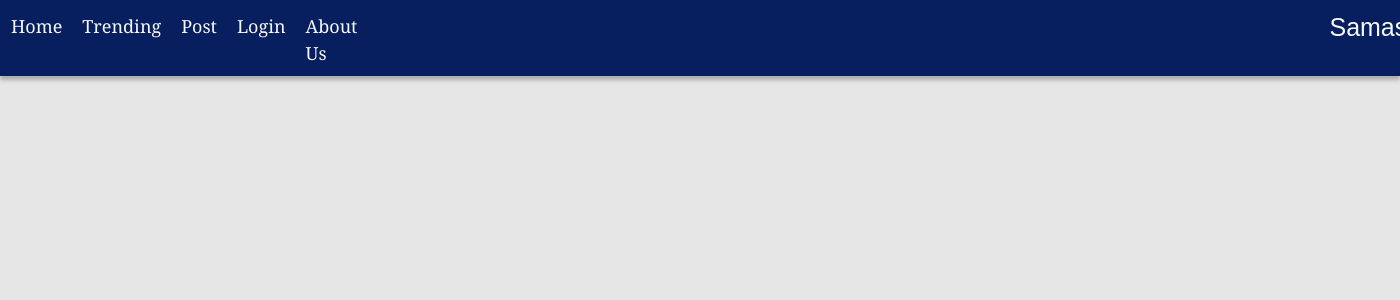
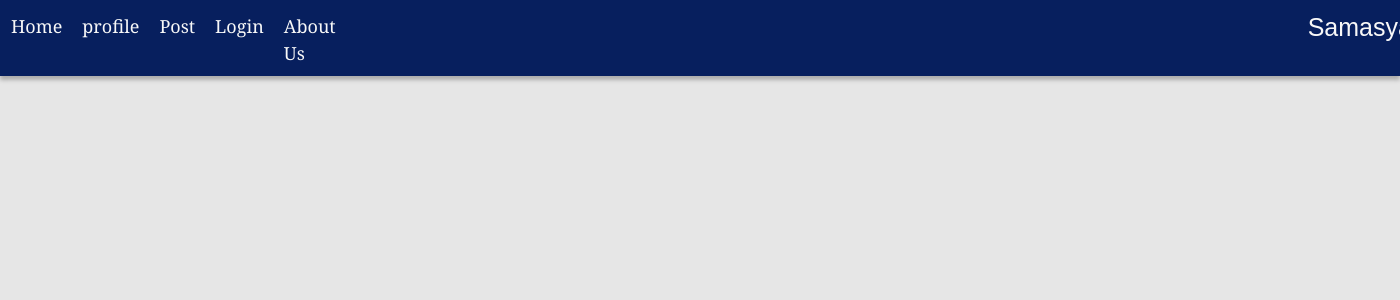
Before and after one commit to sandarva3/HackFest, a Django app: template templates/index.html in a window 1400 px wide; the page is wider, and only the part inside the window is pictured. Shown: the top 300 px of that part. Run offline with Django 5.2, Linux system fonts and the light colour scheme; the template is opened without the code that fills it, so the values that code supplies are empty.

Commit message:
Add files via upload

```diff
--- a/templates/index.html
+++ b/templates/index.html
@@ -18,7 +18,7 @@
         <ul class="nav">
             <nav class="nav1">
                 <li class="navli" id="1"><a href="index.html">Home </a></li>
-                <li class="navli" id="2"><a href="trending.html">Trending</a></li>
+                <li class="navli" id="2"><a href="profile.html">profile</a></li>
                 <li class="navli" id="3"><a href="post.html">Post</a></li>
                 <li class="navli" id="4"><a href="login.html">Login</a></li>
                 <li class="navli" id="4"><a href="aboutus.html">About Us</a></li>
```
